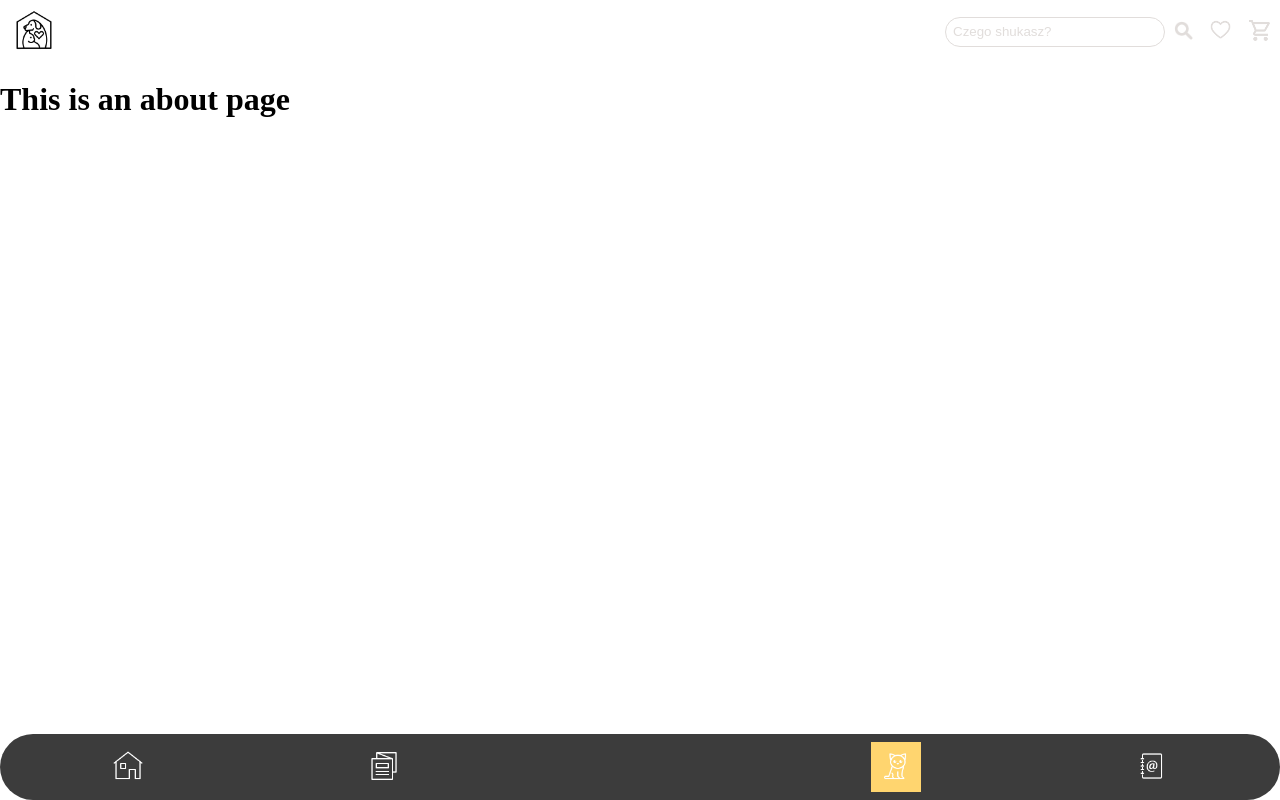
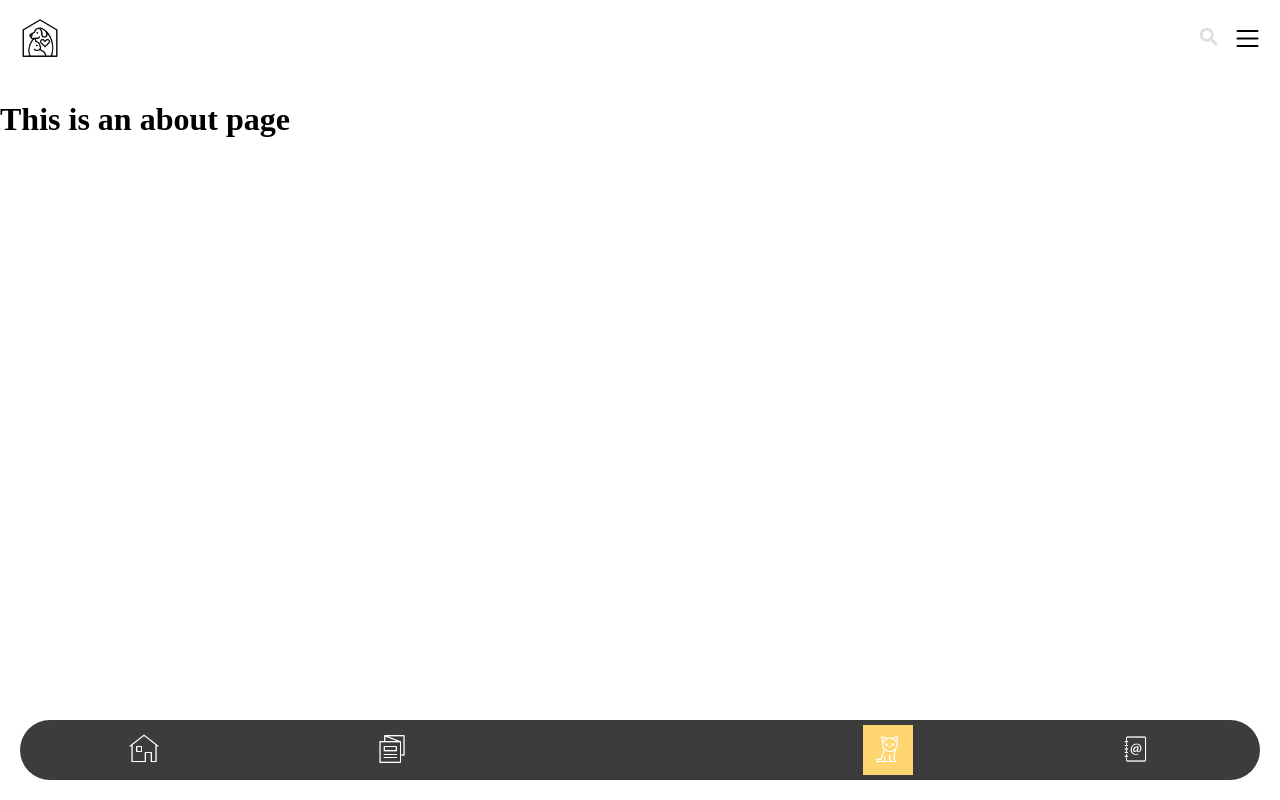
Before and after one commit to MagInventor/houseforyou, a Vue app: page /about in a window 1280 px wide. Built offline with nearby package versions, Linux system fonts and the light colour scheme.

Commit message:
refactor: change head elements

```diff
--- a/src/components/header/HeaderElements.vue
+++ b/src/components/header/HeaderElements.vue
@@ -7,10 +7,9 @@
             <!-- <span>OM</span> -->
         </router-link>
       </div>
-      <div class="head-elements">
-        <div class="head-elements">
       <form class="head-elements__search" onsubmit="return false;" >
         <input
+          class="hide"
           id="search"
           type="search"
           name="search"
@@ -25,6 +24,13 @@
           <img alt="Search" class="head-elements__search_img" src="../../assets/icons/search.png">
          </button>
       </form>
+      <div class="burger-menu">
+        <div class="burger-menu__img">
+          <img alt="menu" src="../../assets/burger-menu.png" width="25" height="25">
+        </div>
+      </div>
+      <div class="head-elements">
+        <div class="head-elements__menu hide">
           <router-link to="/like" class="head-elements__like">
             <img alt="Like" class="head-elements__like_img" src="../../assets/icons/favorite.png">
             <!-- <p class="head-elements__like_quantity show-quantity">{{this.LIKE.length}}</p> -->
@@ -33,9 +39,9 @@
             <img alt="Cart" class="head-elements__cart_img" src="../../assets/icons/cart.png">
             <!-- <p class="head-elements__cart_quantity show-quantity">{{this.CART.length}}</p> -->
           </router-link>
-<!--         <router-link to="/user" class="head-elements__user">
+          <router-link to="/user" class="head-elements__user">
             <img alt="User" class="head-elements__user_img" src="../../assets/icons/user.png">
-        </router-link> -->
+          </router-link>
         </div>
       </div>
     </div>
@@ -51,10 +57,13 @@
 
 <style>
 .heading .container {
-/*  height: 80px;*/
-/*  background: #123123;*/
+  height: 80px;
+  padding: 0 20px;
+/*  background: #eeaabb;*/
   display: grid;
-  grid-template-columns: 20px auto;
+  grid-template-columns: 40px auto 40px;
+  align-content: center;
+  align-items: center;
 }
 
 .head-elements {
@@ -65,17 +74,12 @@
 }
 
 .logo {
-  width: 82px;
-  padding: 10px 14px;
-  border-radius: 5px;
-  display: flex;
-  align-items: center;
-  color: #000;
-  font-weight: 100;
+  width: 40px;
+  height: 40px;
   cursor: pointer;
 }
 
-.logo-img{
+.logo-img {
   width: 40px;
   height: 40px;
 }
@@ -93,7 +97,7 @@ input[type=search] {
   width: 125px;
   border: 1px solid #e1dddb;
   border-radius: 50px;
-  padding-left: 7px;
+  padding-left: 9px;
   color: #e1dddb;
 }
 
@@ -111,12 +115,12 @@ input[type=search] {
 }
 
 .head-elements__search {
-  padding-top: 3px;
   height: 40px;
-  margin-right: 5px;
+  margin-right: 3;
+  margin-bottom: 5px;
   display: flex;
   align-items: center;
-  justify-content: center;
+  justify-content: end;
 }
 
 .head-elements__search button {
@@ -125,6 +129,10 @@ input[type=search] {
   background: transparent;
   border: transparent;
   cursor: pointer;
+}
+
+.burger-menu__img {
+  padding-left: 15px;
 }
 
 .head-elements__search button:hover {
@@ -187,6 +195,10 @@ background: #ffc18e;
   display: block;
 }
 
+.hide {
+  display: none;
+}
+
 @media (min-width: 480px) {
     input[type=search] {
     width: 170px;
--- a/src/components/header/NavMenu.vue
+++ b/src/components/header/NavMenu.vue
@@ -25,8 +25,9 @@
 
 <style>
 nav {
-  width: 100%;
-  height: 66px;
+  width: calc(100% - 40px);
+  margin: 0 20px 20px 20px;
+  height: 60px;
   position: fixed;
   bottom: 0;
   z-index: 1;
```
Also changed, not shown: src/assets/burger-menu.png (added). Lines whose indentation alone changed are shown as unchanged.
